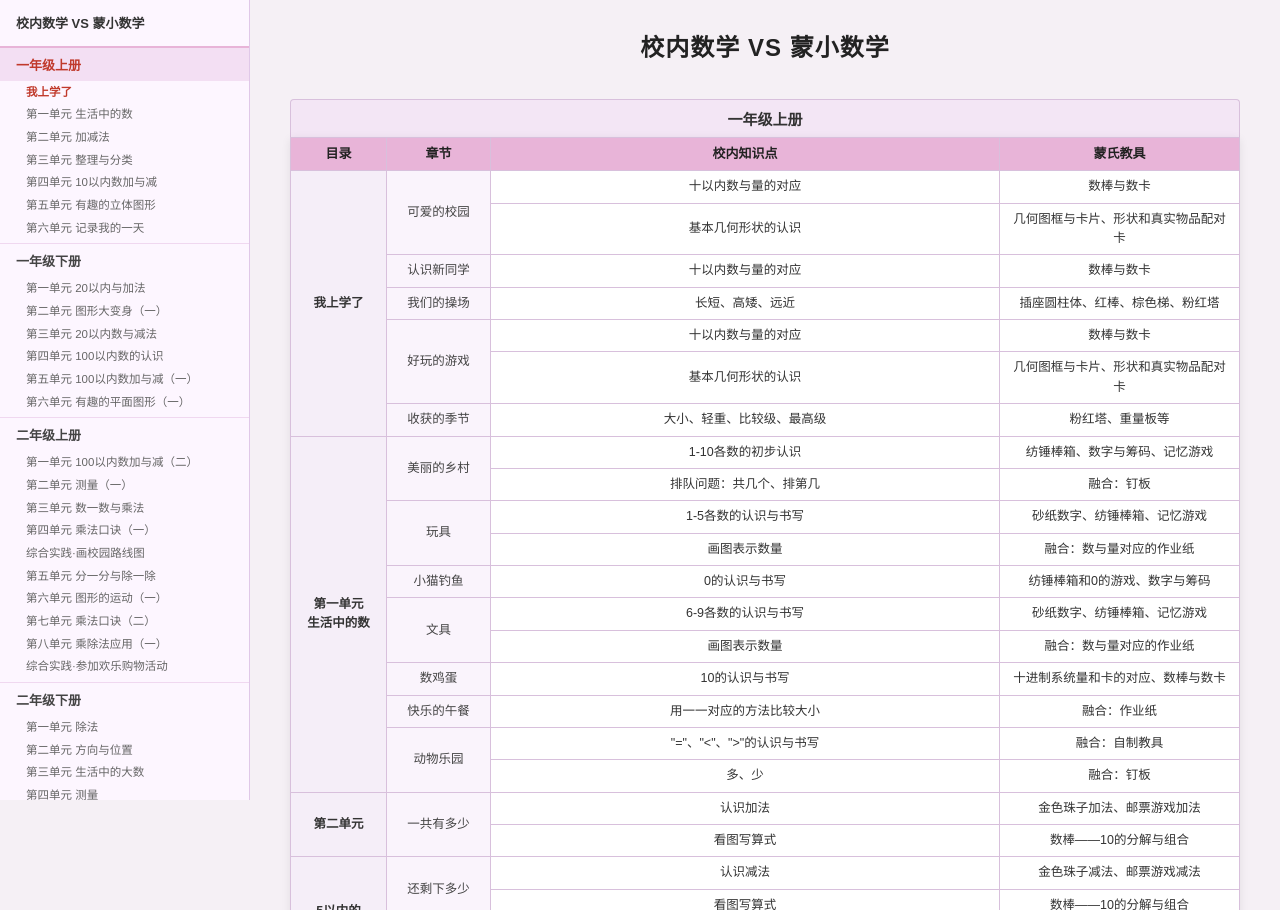
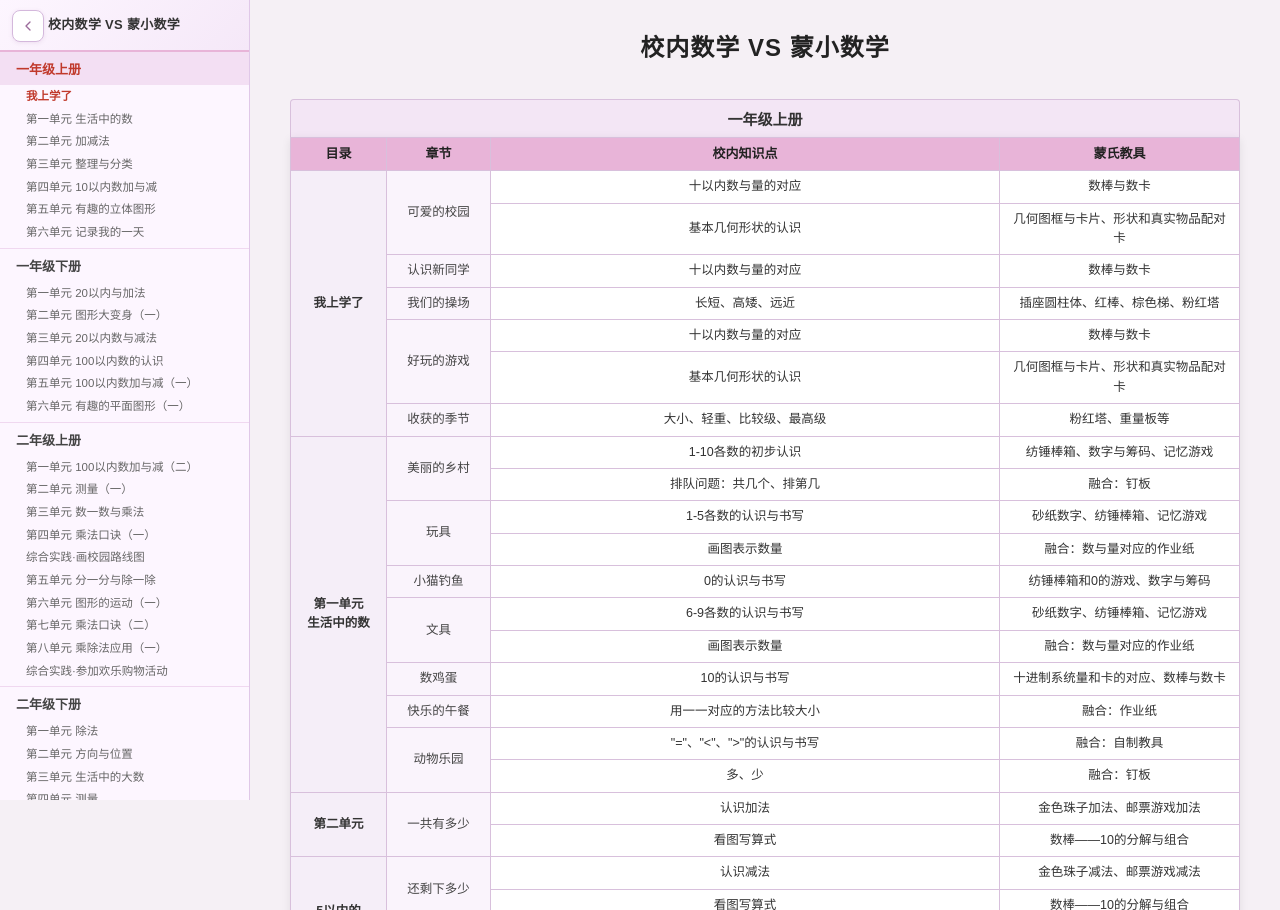
Before and after one commit to shxlxa/html, a plain HTML site: page math/index.html in a window 1280 px wide. Shown: the top 910 px of the page. Drawn offline with Linux system fonts and the light colour scheme.

Commit message:
优化UI

```diff
--- a/math/index.html
+++ b/math/index.html
@@ -15,24 +15,29 @@
 
     /* ===== Sidebar ===== */
     .sidebar {
-      width: 250px;
-      flex-shrink: 0;
-      position: fixed;
-      top: 0; left: 0;
-      height: 100vh;
+      height: 100%;
       overflow-y: auto;
       background: #fdf6ff;
       border-right: 1px solid #e0c8e8;
-      z-index: 100;
     }
 
+    .sidebar-header {
+      display: flex;
+      align-items: center;
+      gap: 10px;
+      min-height: 52px;
+      padding: 10px 14px 10px 12px;
+      border-bottom: 2px solid #e8b4d8;
+      background: linear-gradient(135deg, #fdf6ff 0%, #f5e8f8 100%);
+    }
+
     .sidebar-title {
+      flex: 1;
       font-size: 13px;
       font-weight: 700;
       color: #333;
-      padding: 14px 16px 12px;
-      border-bottom: 2px solid #e8b4d8;
-      line-height: 1.5;
+      line-height: 1.45;
+      letter-spacing: 0.3px;
     }
 
     .toc-grade {
@@ -160,13 +165,91 @@
     tbody tr:hover td {
       background-color: #fef5ff !important;
     }
+
+    /* ===== Sidebar layout wrapper ===== */
+    .sidebar-wrap {
+      position: fixed;
+      top: 0;
+      left: 0;
+      width: 250px;
+      height: 100vh;
+      z-index: 100;
+      pointer-events: none;
+    }
+    .sidebar-wrap > * { pointer-events: auto; }
+
+    /* ===== TOC Toggle Button ===== */
+    .toc-toggle {
+      position: absolute;
+      top: 10px;
+      left: 12px;
+      z-index: 10;
+      width: 32px;
+      height: 32px;
+      padding: 0;
+      border: 1px solid #d4b8dc;
+      border-radius: 8px;
+      background: #fff;
+      color: #9b6b9b;
+      cursor: pointer;
+      display: flex;
+      align-items: center;
+      justify-content: center;
+      box-shadow: 0 1px 4px rgba(140, 80, 140, 0.12);
+      transition: background 0.2s, border-color 0.2s, color 0.2s, box-shadow 0.2s, left 0.25s ease, border-radius 0.25s ease;
+    }
+    .toc-toggle:hover {
+      background: #faf0fa;
+      border-color: #c89cc0;
+      color: #c0392b;
+      box-shadow: 0 2px 8px rgba(140, 80, 140, 0.18);
+    }
+    .toc-toggle svg {
+      width: 16px;
+      height: 16px;
+      stroke: currentColor;
+      fill: none;
+      stroke-width: 2;
+      stroke-linecap: round;
+      stroke-linejoin: round;
+    }
+    .toc-toggle .icon-expand { display: none; }
+    body.sidebar-hidden .toc-toggle {
+      left: 0;
+      border-radius: 0 10px 10px 0;
+      border-left: none;
+      box-shadow: 2px 0 10px rgba(140, 80, 140, 0.15);
+    }
+    body.sidebar-hidden .toc-toggle .icon-collapse { display: none; }
+    body.sidebar-hidden .toc-toggle .icon-expand { display: block; }
+
+    .sidebar-header { padding-left: 48px; }
+
+    /* ===== Sidebar hidden state ===== */
+    .sidebar {
+      width: 100%;
+      height: 100%;
+      transition: transform 0.25s ease;
+    }
+    body.sidebar-hidden .sidebar { transform: translateX(-100%); }
+    body.sidebar-hidden .sidebar-wrap { width: auto; }
+    body.sidebar-hidden .content { margin-left: 0; }
+    .content { transition: margin-left 0.25s ease; }
   </style>
 </head>
 <body>
 
+<div class="sidebar-wrap">
+  <button id="toc-toggle" class="toc-toggle" type="button" title="显示/隐藏目录" aria-label="显示/隐藏目录">
+    <svg class="icon-collapse" viewBox="0 0 24 24" aria-hidden="true"><path d="M15 6l-6 6 6 6"/></svg>
+    <svg class="icon-expand" viewBox="0 0 24 24" aria-hidden="true"><path d="M9 6l6 6-6 6"/></svg>
+  </button>
+
 <!-- ===== SIDEBAR ===== -->
 <nav class="sidebar">
-  <div class="sidebar-title">校内数学 VS 蒙小数学</div>
+  <div class="sidebar-header">
+    <span class="sidebar-title">校内数学 VS 蒙小数学</span>
+  </div>
 
   <div class="toc-grade">
     <a class="toc-grade-link" href="#grade-1a">一年级上册</a>
@@ -329,6 +412,7 @@
     </ul>
   </div>
 </nav>
+</div>
 
 <!-- ===== MAIN CONTENT ===== -->
 <main class="content">
@@ -3707,5 +3791,14 @@
     });
   });
 </script>
+
+<script>
+  (function () {
+    var btn = document.getElementById('toc-toggle');
+    btn.addEventListener('click', function () {
+      document.body.classList.toggle('sidebar-hidden');
+    });
+  })();
+</script>
 </body>
 </html>
```
